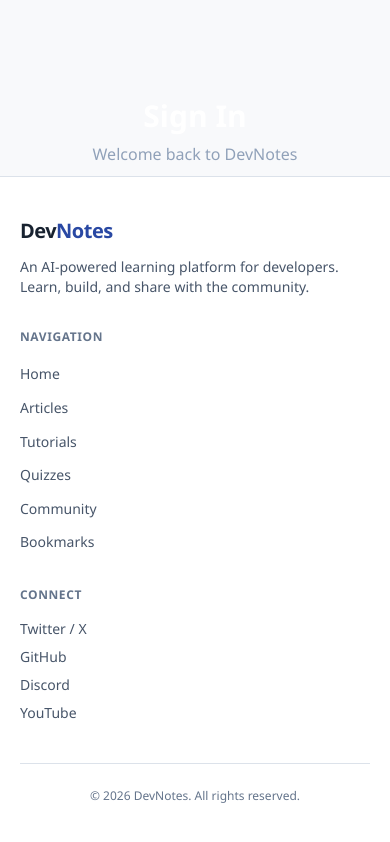
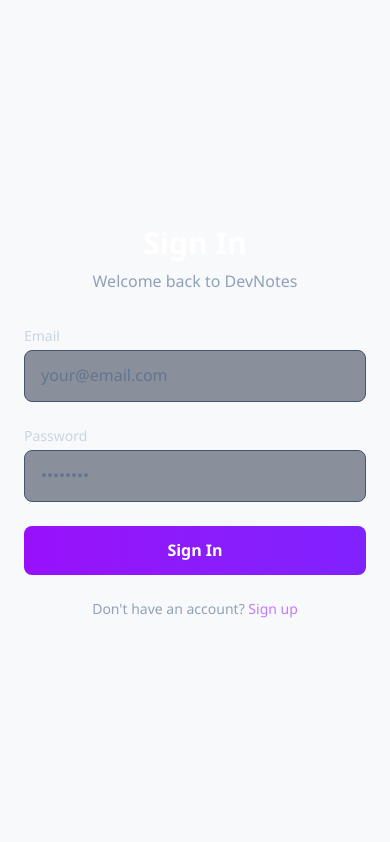
Before and after one commit to ADEYINKE-30/DevNotes, a React (Vite) app: page /login in a window 390 px wide. Built offline with nearby package versions, Linux system fonts and the light colour scheme; no server answers.

Commit message:
Fix mobile login footer overlap

```diff
--- a/src/components/layout/MainLayout/MainLayout.tsx
+++ b/src/components/layout/MainLayout/MainLayout.tsx
@@ -14,6 +14,7 @@
 
   // Pages that should not show the sidebar
   const noSidebarPages = ["/login", "/register", "/contact", "/about"];
+  const noFooterPages = ["/login", "/register"];
   const showSidebar = !noSidebarPages.includes(location.pathname);
 
   return (
@@ -36,7 +37,7 @@
         </main>
 
         {/* Footer - only show on non-dashboard pages */}
-        {!showSidebar && <Footer />}
+        {!showSidebar && !noFooterPages.includes(location.pathname) && <Footer />}
       </div>
 
       {/* Floating AI Chat Toggle Button with label */}
--- a/src/pages/Auth/Login.tsx
+++ b/src/pages/Auth/Login.tsx
@@ -26,7 +26,7 @@
   };
 
   return (
-    <section className="mx-auto flex min-h-[70vh] max-w-md flex-col justify-center px-6 py-12">
+    <section className="mx-auto flex min-h-full max-w-md flex-col justify-center px-6 py-12">
       <h1 className="text-3xl font-bold text-center text-white">Sign In</h1>
       <p className="mt-2 text-center text-slate-400">
         Welcome back to DevNotes
```
